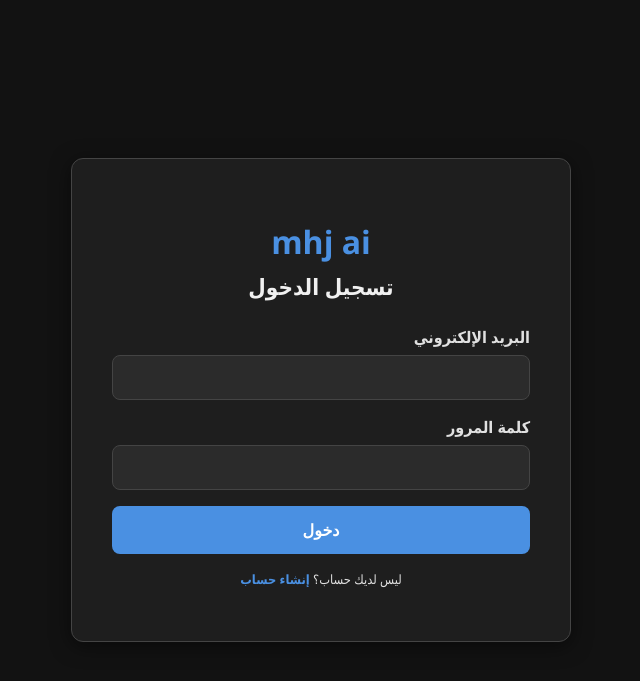
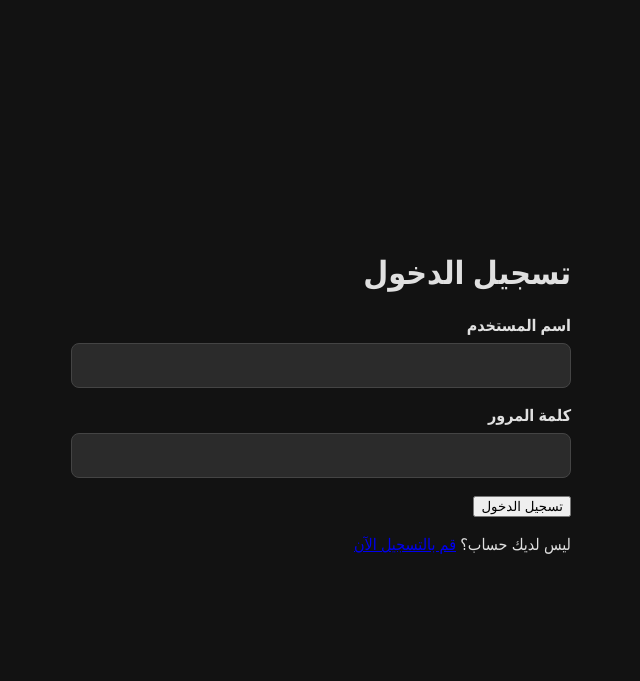
Before and after one commit to mohammadxxyy/MHJ-AI, a Flask app: page /login in a window 1280 px wide. Shown: the top 681 px of the page, without its empty margins (319-959 px from the left). Run offline with Flask 3, Linux system fonts and the light colour scheme.

Commit message:
Final fix for login files

```diff
--- a/static/login.js
+++ b/static/login.js
@@ -12,7 +12,6 @@
             const username = usernameInput.value.trim();
             const password = passwordInput.value.trim();
 
-            // تحقق من أن حقول الإدخال ليست فارغة
             if (!username || !password) {
                 messageDiv.textContent = 'الرجاء إدخال اسم المستخدم وكلمة المرور.';
                 messageDiv.style.color = 'red';
@@ -31,10 +30,8 @@
                 const data = await response.json();
 
                 if (response.ok) {
-                    // تسجيل الدخول بنجاح، الانتقال إلى أداة الذكاء الاصطناعي
                     window.location.href = '/ai_tool';
                 } else {
-                    // عرض رسالة الخطأ من الخادم
                     messageDiv.textContent = data.message;
                     messageDiv.style.color = 'red';
                 }
--- a/templates/login.html
+++ b/templates/login.html
@@ -7,27 +7,21 @@
     <link rel="stylesheet" href="{{ url_for('static', filename='style.css') }}">
 </head>
 <body>
-    <div class="background-animation"></div>
-
-    <div class="container page-transition">
-        <div class="box">
-          <h1 class="logo">mhj ai</h1>
-            <h2>تسجيل الدخول</h2>
-            <form id="loginForm">
+    <div class="container">
+        <h1>تسجيل الدخول</h1>
+        <form id="login-form">
             <div class="input-group">
-                    <label for="email">البريد الإلكتروني</label>
-                    <input type="email" id="email" name="email" required>
+                <label for="username">اسم المستخدم</label>
+                <input type="text" id="username" name="username" required>
             </div>
             <div class="input-group">
                 <label for="password">كلمة المرور</label>
                 <input type="password" id="password" name="password" required>
             </div>
-                <button type="submit" class="cta-button">دخول</button>
+            <button type="submit">تسجيل الدخول</button>
+            <div id="message" class="message"></div>
         </form>
-            <p class="link-section">
-                ليس لديك حساب؟ <a href="/">إنشاء حساب</a>
-            </p>
-        </div>
+        <p>ليس لديك حساب؟ <a href="{{ url_for('register_page') }}">قم بالتسجيل الآن</a></p>
     </div>
     <script src="{{ url_for('static', filename='login.js') }}"></script>
 </body>
```
Lines whose indentation alone changed are shown as unchanged.
